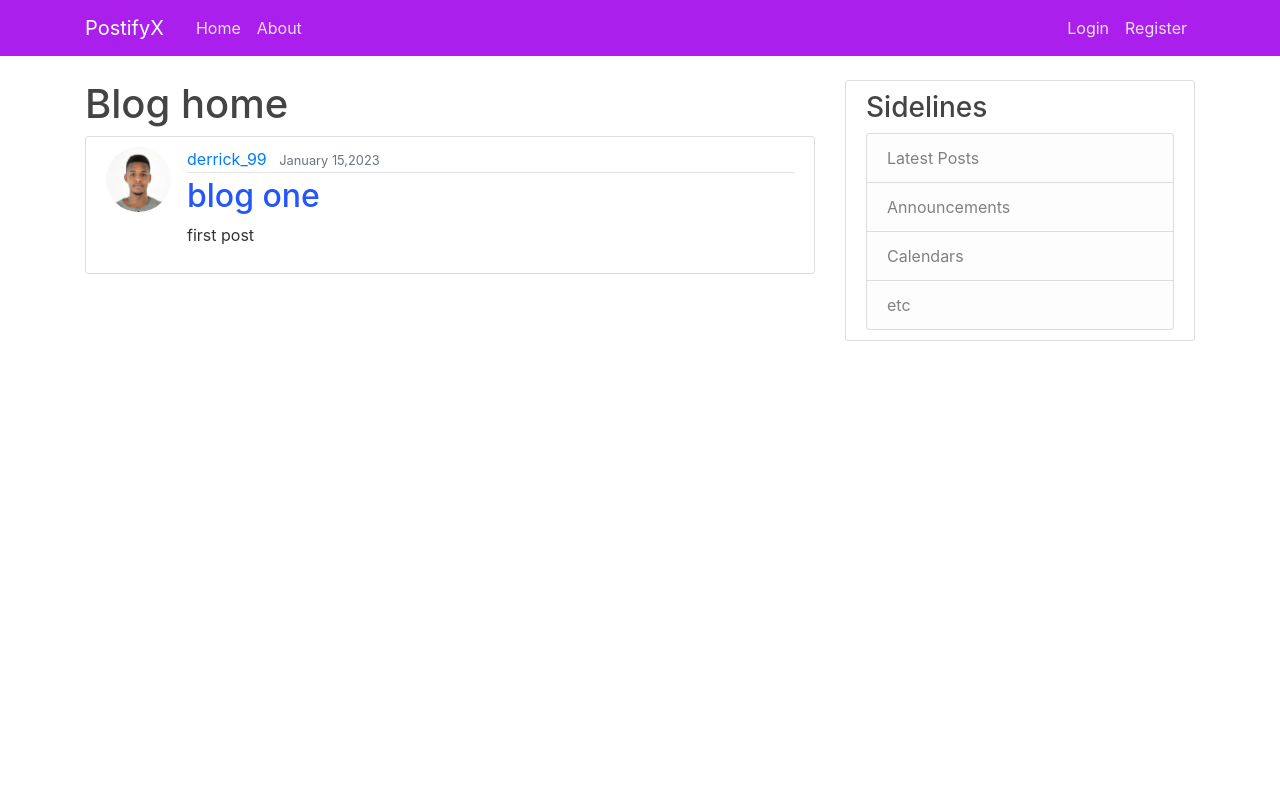
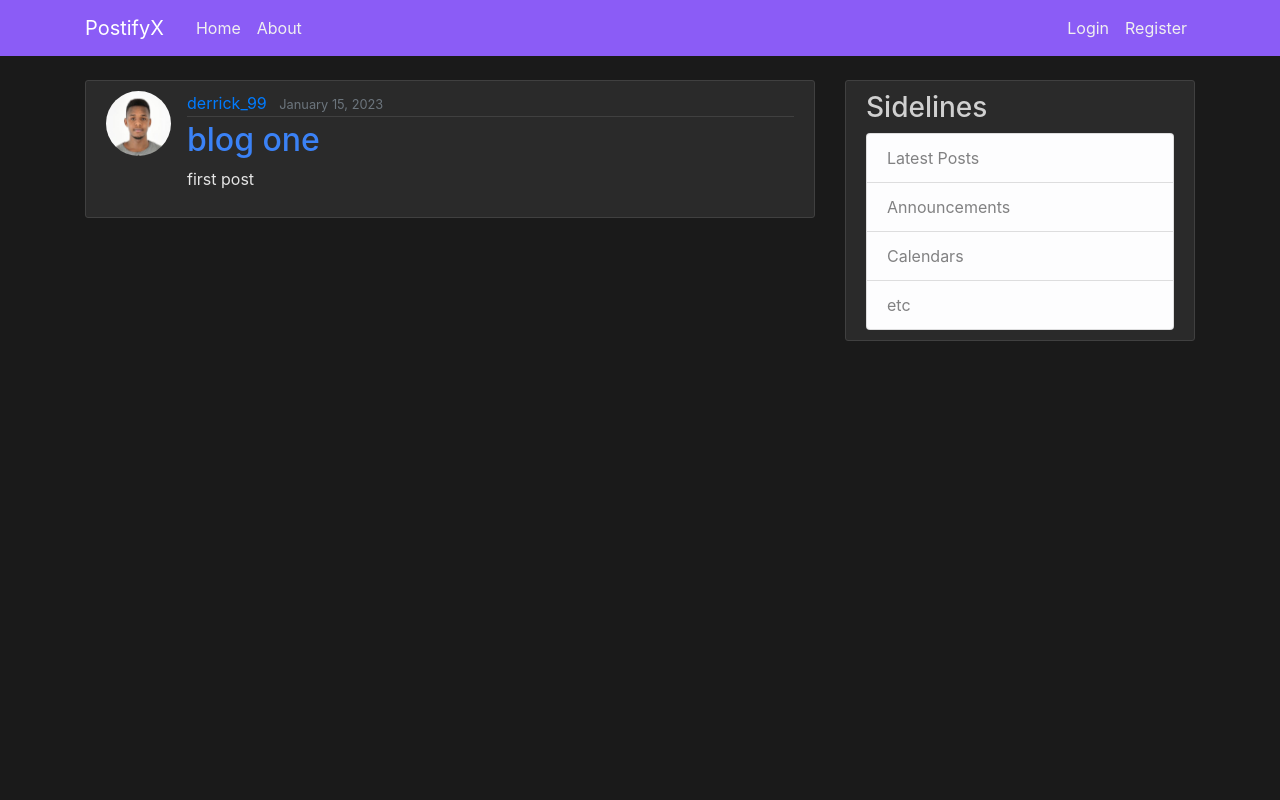
Before and after one commit to kisio/PostifyX, a Django app: page /post/1/ in a window 1280 px wide. Run offline with Django 4.2, Linux system fonts and the light colour scheme; data comes from the database, SQL or seed files in the repository; both versions use the stored data as it was after the commit; some libraries are stand-ins or nearby versions.

Commit message:
multi-changes UPR

```diff
--- a/blog/static/blog/main.css
+++ b/blog/static/blog/main.css
@@ -1,11 +1,16 @@
 body {
-    background-image: #fafafa;
-    color: #333333;
+  background-color: #1a1a1a;
+  color: #e5e5e5;
   margin-top: 5rem;
 }
 
-  h1, h2, h3, h4, h5, h6 {
-    color: #444444;
+h1,
+h2,
+h3,
+h4,
+h5,
+h6 {
+  color: #d0d0d0;
 }
 
 ul {
@@ -13,11 +18,11 @@ body {
 }
 
 .bg-posty {
-    background-color: #aa1feb;
+  background-color: #8b5cf6;
 }
 
 .site-header .navbar-nav .nav-link {
-    color: #fcfcfcde;
+  color: #f0f0f0;
 }
 
 .site-header .navbar-nav .nav-link:hover {
@@ -29,22 +34,23 @@ body {
 }
 
 .content-section {
-    background: #ffffff;
+  background: #2a2a2a;
   padding: 10px 20px;
-    border: 1px solid #dddddd;
+  border: 1px solid #404040;
   border-radius: 3px;
   margin-bottom: 20px;
 }
-  #brand{
-    color:#dddddd;
+
+#brand {
+  color: #404040;
 }
 
 .article-title {
-    color: #2456fc;
+  color: #3b82f6;
 }
 
 a.article-title:hover {
-    color: #2456fc;
+  color: #3b82f6;
   text-decoration: none;
 }
 
@@ -61,11 +67,11 @@ body {
 .article-metadata {
   padding-bottom: 1px;
   margin-bottom: 4px;
-    border-bottom: 1px solid #e3e3e3
+  border-bottom: 1px solid #404040
 }
 
 .article-metadata a:hover {
-    color: #333;
+  color: #e5e5e5;
   text-decoration: none;
 }
 
--- a/blog/templates/blog/base.html
+++ b/blog/templates/blog/base.html
@@ -1,14 +1,16 @@
 {% load static %}
 <html>
+
 <head>
   <!-- Required meta tags -->
   <meta charset="utf-8">
   <meta name="viewport" content="width=device-width, initial-scale=1, shrink-to-fit=no">
   <!-- Bootstrap CSS -->
-    <link rel="stylesheet" href="https://cdn.jsdelivr.net/npm/bootstrap@4.0.0/dist/css/bootstrap.min.css" integrity="sha384-Gn5384xqQ1aoWXA+058RXPxPg6fy4IWvTNh0E263XmFcJlSAwiGgFAW/dAiS6JXm" crossorigin="anonymous">
+  <link rel="stylesheet" href="https://cdn.jsdelivr.net/npm/bootstrap@4.0.0/dist/css/bootstrap.min.css"
+    integrity="sha384-Gn5384xqQ1aoWXA+058RXPxPg6fy4IWvTNh0E263XmFcJlSAwiGgFAW/dAiS6JXm" crossorigin="anonymous">
 
   {% comment %} css {% endcomment %}
-<link rel="stylesheet" type="text/css" href=" {% static 'blog/main.css' %}">
+  <link rel="stylesheet" type="text/css" href="{% static 'blog/main.css' %}">
 
   {% if title %}
   <title id="brand">PostifyX-{{title}} </title>
@@ -24,7 +26,8 @@
     <nav class="navbar navbar-expand-md navbar-light bg-posty fixed-top">
       <div class="container">
         <a class="navbar-brand mr-4" style="color:white;" href="{% url 'blog-home'%}">PostifyX</a>
-            <button class="navbar-toggler" type="button" data-toggle="collapse" data-target="#navbarToggle" aria-controls="navbarToggle" aria-expanded="false" aria-label="Toggle navigation">
+        <button class="navbar-toggler" type="button" data-toggle="collapse" data-target="#navbarToggle"
+          aria-controls="navbarToggle" aria-expanded="false" aria-label="Toggle navigation">
           <span class="navbar-toggler-icon"></span>
         </button>
 
@@ -37,12 +40,12 @@
           <!-- Navbar Right Side -->
           <div class="navbar-nav">
             {% if user.is_authenticated %}
-                  <a class="nav-item nav-link" href="{% url 'post-create'%}">New Post</a>
-                  <a class="nav-item nav-link" href="{% url 'profile'%}"> Profile</a>
-                  <a class="nav-item nav-link" href=" {% url 'logout' %} ">Logout</a>
+            <a class="nav-item nav-link" href="{% url 'post-create' %}">New Post</a>
+            <a class="nav-item nav-link" href="{% url 'profile' %}">Profile</a>
+            <a class="nav-item nav-link" href="{% url 'logout' %}">Logout</a>
             {% else %}
-                  <a class="nav-item nav-link" href=" {% url 'login' %} ">Login</a>
-                  <a class="nav-item nav-link" href="{% url 'register' %} ">Register</a>
+            <a class="nav-item nav-link" href="{% url 'login' %}">Login</a>
+            <a class="nav-item nav-link" href="{% url 'register' %}">Register</a>
             {% endif %}
           </div>
         </div>
@@ -55,8 +58,7 @@
       <div class="col-md-8">
         {% if messages %}
         {% for message in messages %}
-                <div class="alert alert-{{message.tags}}">
-                </div>
+        <div class="alert alert-{{ message.tags }}">{{ message }}</div>
         {% endfor %}
         {% endif %}
         {% block content %}{% endblock %}
@@ -77,9 +79,16 @@
     </div>
   </main>
   <!-- jQuery first, then Popper.js, then Bootstrap JS -->
-<script src="https://code.jquery.com/jquery-3.2.1.slim.min.js" integrity="sha384-KJ3o2DKtIkvYIK3UENzmM7KCkRr/rE9/Qpg6aAZGJwFDMVNA/GpGFF93hXpG5KkN" crossorigin="anonymous"></script>
-<script src="https://cdn.jsdelivr.net/npm/popper.js@1.12.9/dist/umd/popper.min.js" integrity="sha384-ApNbgh9B+Y1QKtv3Rn7W3mgPxhU9K/ScQsAP7hUibX39j7fakFPskvXusvfa0b4Q" crossorigin="anonymous"></script>
-<script src="https://cdn.jsdelivr.net/npm/bootstrap@4.0.0/dist/js/bootstrap.min.js" integrity="sha384-JZR6Spejh4U02d8jOt6vLEHfe/JQGiRRSQQxSfFWpi1MquVdAyjUar5+76PVCmYl" crossorigin="anonymous"></script>
+  <script src="https://code.jquery.com/jquery-3.2.1.slim.min.js"
+    integrity="sha384-KJ3o2DKtIkvYIK3UENzmM7KCkRr/rE9/Qpg6aAZGJwFDMVNA/GpGFF93hXpG5KkN"
+    crossorigin="anonymous"></script>
+  <script src="https://cdn.jsdelivr.net/npm/popper.js@1.12.9/dist/umd/popper.min.js"
+    integrity="sha384-ApNbgh9B+Y1QKtv3Rn7W3mgPxhU9K/ScQsAP7hUibX39j7fakFPskvXusvfa0b4Q"
+    crossorigin="anonymous"></script>
+  <script src="https://cdn.jsdelivr.net/npm/bootstrap@4.0.0/dist/js/bootstrap.min.js"
+    integrity="sha384-JZR6Spejh4U02d8jOt6vLEHfe/JQGiRRSQQxSfFWpi1MquVdAyjUar5+76PVCmYl"
+    crossorigin="anonymous"></script>
 
 </body>
+
 </html>
--- a/blog/templates/blog/post_detail.html
+++ b/blog/templates/blog/post_detail.html
@@ -1,23 +1,22 @@
 {% extends 'blog/base.html' %}
 
-{%block content%}
-    <h1> Blog home</h1>
+{% block content %}
 <article class="media content-section">
-      <img class="rounded-circle article-img" src="{{object.author.profile.image.url}}" alt="">
+  <img class="rounded-circle article-img" src="{{ post.author.profile.image.url }}" alt="">
   <div class="media-body">
     <div class="article-metadata">
-            <a class="mr-2" href="{% url 'user-posts' object.author.username %}">{{ object.author }}</a>
-            <small class="text-muted">{{object.date_posted|date:"F d,Y"}}</small>
+      <a class="mr-2" href="{% url 'user-posts' post.author.username %}">{{ post.author }}</a>
+      <small class="text-muted">{{ post.date_posted|date:"F d, Y" }}</small>
 
-            {% if object.author == user %}
+      {% if post.author == user %}
       <div>
-            <a class="btn btn-secondary btn-sm mt-1 mb-1" href="{% url 'post-update' object.id %}">Update</a>
-            <a class="btn btn-danger btn-sm mt-1 mb-1" href="{% url 'post-delete' object.id %}">Delete</a>
+        <a class="btn btn-secondary btn-sm mt-1 mb-1" href="{% url 'post-update' post.id %}">Update</a>
+        <a class="btn btn-danger btn-sm mt-1 mb-1" href="{% url 'post-delete' post.id %}">Delete</a>
       </div>
       {% endif %}
     </div>
-          <h2 class="article-title" >{{ post.title }}</h2>
-          <p class="article-content">{{ object.content }}</p>
+    <h2 class="article-title">{{ post.title }}</h2>
+    <p class="article-content">{{ post.content }}</p>
   </div>
 </article>
-{%endblock content%}
+{% endblock %}
--- a/blog/views.py
+++ b/blog/views.py
@@ -36,6 +36,7 @@ class UserPostListView(ListView):
 
 class PostDetailView(DetailView):
     model=Post
+    context_object_name = 'post'
 
 class PostCreateView(LoginRequiredMixin,CreateView):
     model=Post
```
Also changed, not shown: Django_project/settings.py (+25 -11 lines), blog/migrations/0002_alter_post_title.py (added), db.sqlite3, media/default.jpg (added), media/profile_pics/Generated_Image_September_30_2025_-_4_46PM.png (added), users/migrations/0002_alter_profile_image.py (added). Lines whose indentation alone changed are shown as unchanged.
